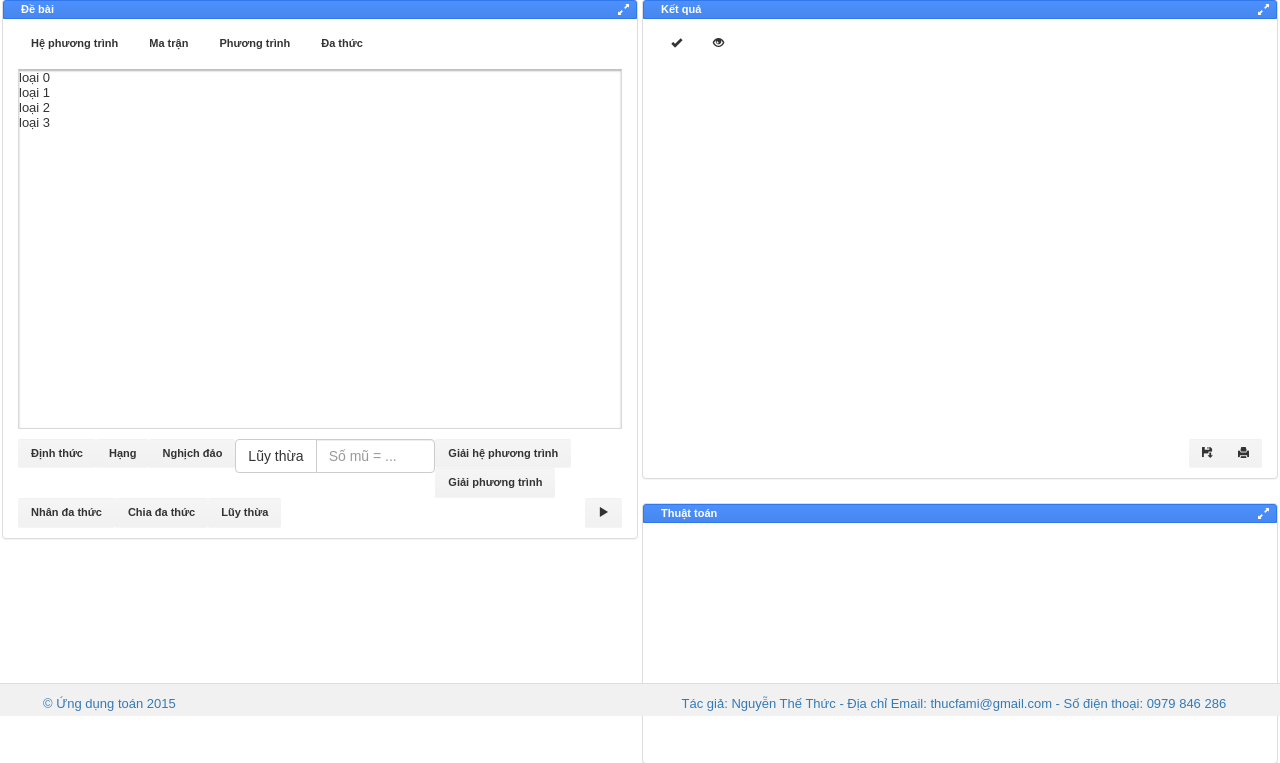
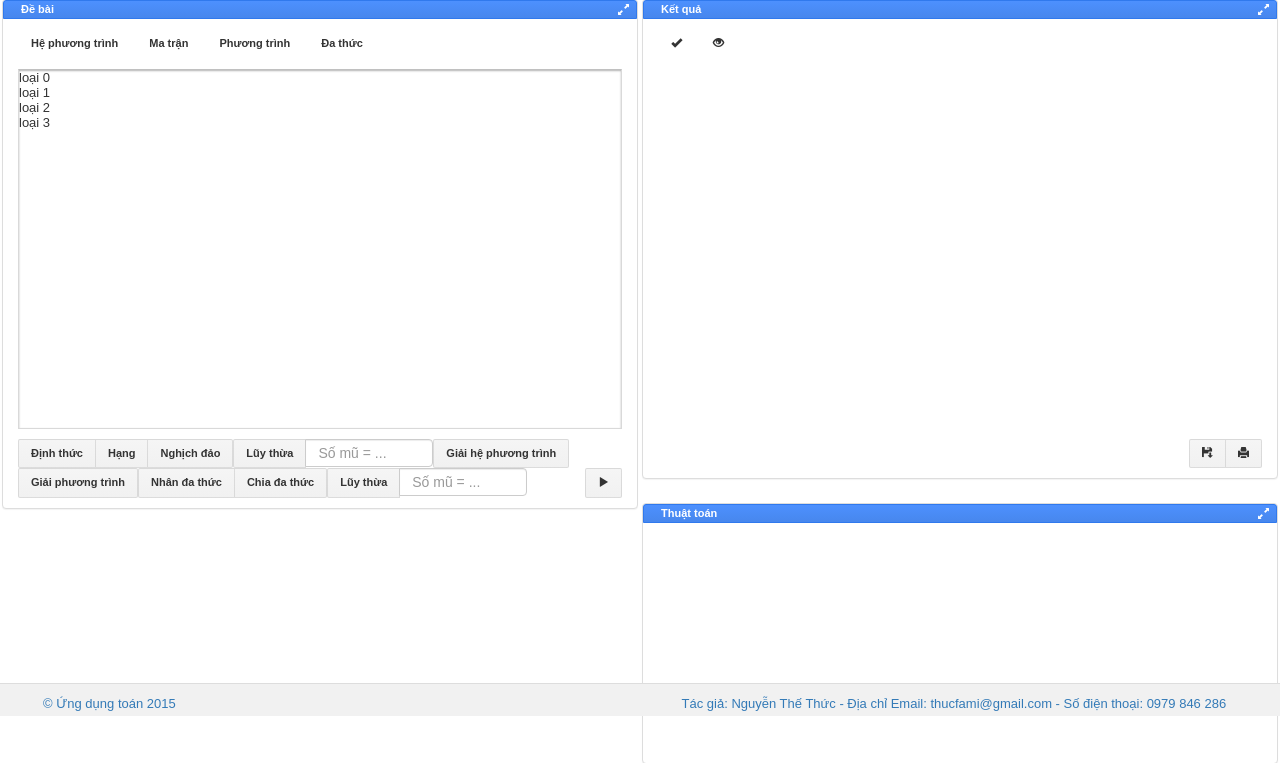
Before and after one commit to thuctoa/ungdungtoanpro, a Yii app: template views/site/design.php in a window 1280 px wide. Shown: the part 84-847 px from the top of the page. Run offline with PHP 8.4 and a stand-in for Yii, Linux system fonts and the light colour scheme; the template is opened without the code that fills it, so the values that code supplies are empty; some libraries are stand-ins or nearby versions.

Commit message:
border hover button

```diff
--- a/views/site/design.php
+++ b/views/site/design.php
@@ -51,20 +51,16 @@
                             <button type="button" class="btn btn-default">
                                 <?=Yii::t('app','Định thức')?>
                             </button>
-                        </div>
-                        <div class="btn-group" role="group" aria-label="...">
                             <button type="button" class="btn btn-default">
                                 <?=Yii::t('app','Hạng')?>
                             </button>
-                        </div>
-                        <div class="btn-group" role="group" aria-label="...">
                             <button type="button" class="btn btn-default">
                                 <?=Yii::t('app','Nghịch đảo')?>
                             </button>
                         </div>
                         <div class="input-group" style="width: 200px;">
                             <span class="input-group-btn">
-                                <button class="btn btn-default" type="button">
+                                <button class="btn btn-default btn-luy-thua" type="button">
                                     <?=Yii::t('app','Lũy thừa')?>
                                 </button>
                             </span>
@@ -86,17 +82,19 @@
                             <button type="button" class="btn btn-default">
                                 <?=Yii::t('app','Nhân đa thức')?>
                             </button>
-                        </div>
-                        <div class="btn-group" role="group" aria-label="...">
+
                             <button type="button" class="btn btn-default">
                                 <?=Yii::t('app','Chia đa thức')?>
                             </button>
                         </div>
-                        <div class="btn-group" role="group" aria-label="...">
-                            <button type="button" class="btn btn-default">
-                                <?=Yii::t('app','Lũy thừa')?>
-                            </button>
-                        </div>
+                        <div class="input-group" style="width: 200px;">
+                            <span class="input-group-btn">
+                                <button class="btn btn-default btn-luy-thua" type="button">
+                                    <?=Yii::t('app','Lũy thừa')?>
+                                </button>
+                            </span>
+                            <input type="text" class="form-control" placeholder="<?=Yii::t('app','Số mũ')?> = ...">
+                        </div><!-- /input-group -->
                     </div>
                     <div class="btn-group  pull-right" role="group" aria-label="...">
                         <button type="button" class="btn btn-default ">
--- a/web/css/khungchinh.css
+++ b/web/css/khungchinh.css
@@ -135,8 +135,8 @@ button{
     white-space: nowrap;
 
 }
-.btn-group>button{
-     border: 1px solid transparent;
+.btn-group>button,.btn-luy-thua{
+    border: 1px solid rgba(0,0,0,0.1);
     font-family: arial,sans-serif!important;
     transition: max-width ease-in-out 400ms;
     box-shadow: none;
@@ -151,20 +151,14 @@ button{
     white-space: nowrap;
 
 }
-.btn-toolbar >button:hover, .btn-group>button:hover{
-    border: 1px solid #d9d9d9;
-    font-family: arial,sans-serif!important;
-    transition: max-width ease-in-out 400ms;
-    box-shadow: none;
-   // background-color: #f5f5f5;
-   // background-image: -webkit-linear-gradient(top,#f5f5f5,#f1f1f1);
-    text-overflow: ellipsis;
-    border-radius: 2px;
-    cursor: default;
-    font-size: 11px;
-    font-weight: bold;
-    text-align: center;
-    white-space: nowrap;
+.form-control{
+    height: 28px;
+}
+
+.btn-toolbar >button:hover, .btn-group>button:hover,.btn-luy-thua:hover{
+    border: 1px solid;
+    background-color: transparent;
+    border-color: #c6c6c6!important;
 }
 
 .tieu-de-khung{
```
